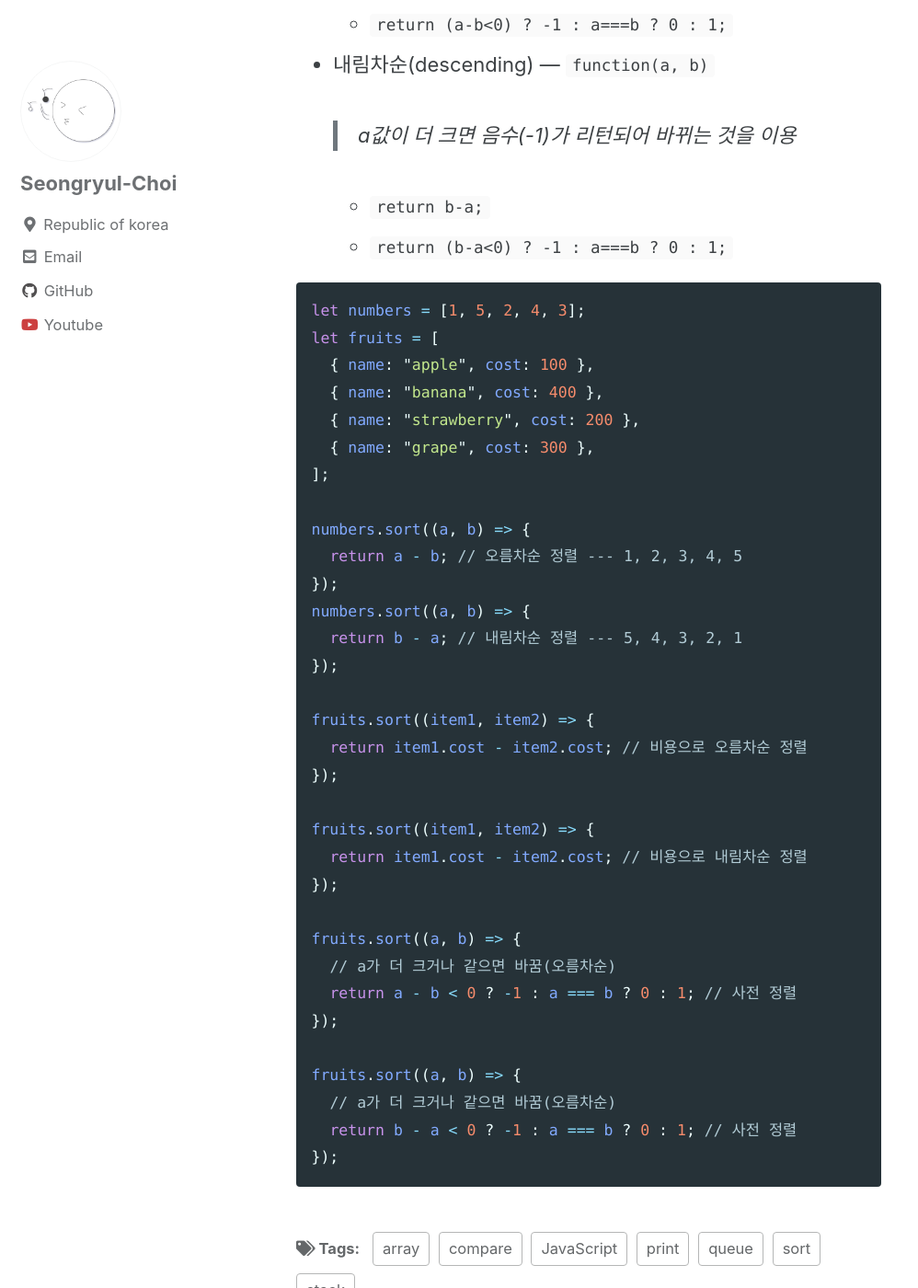
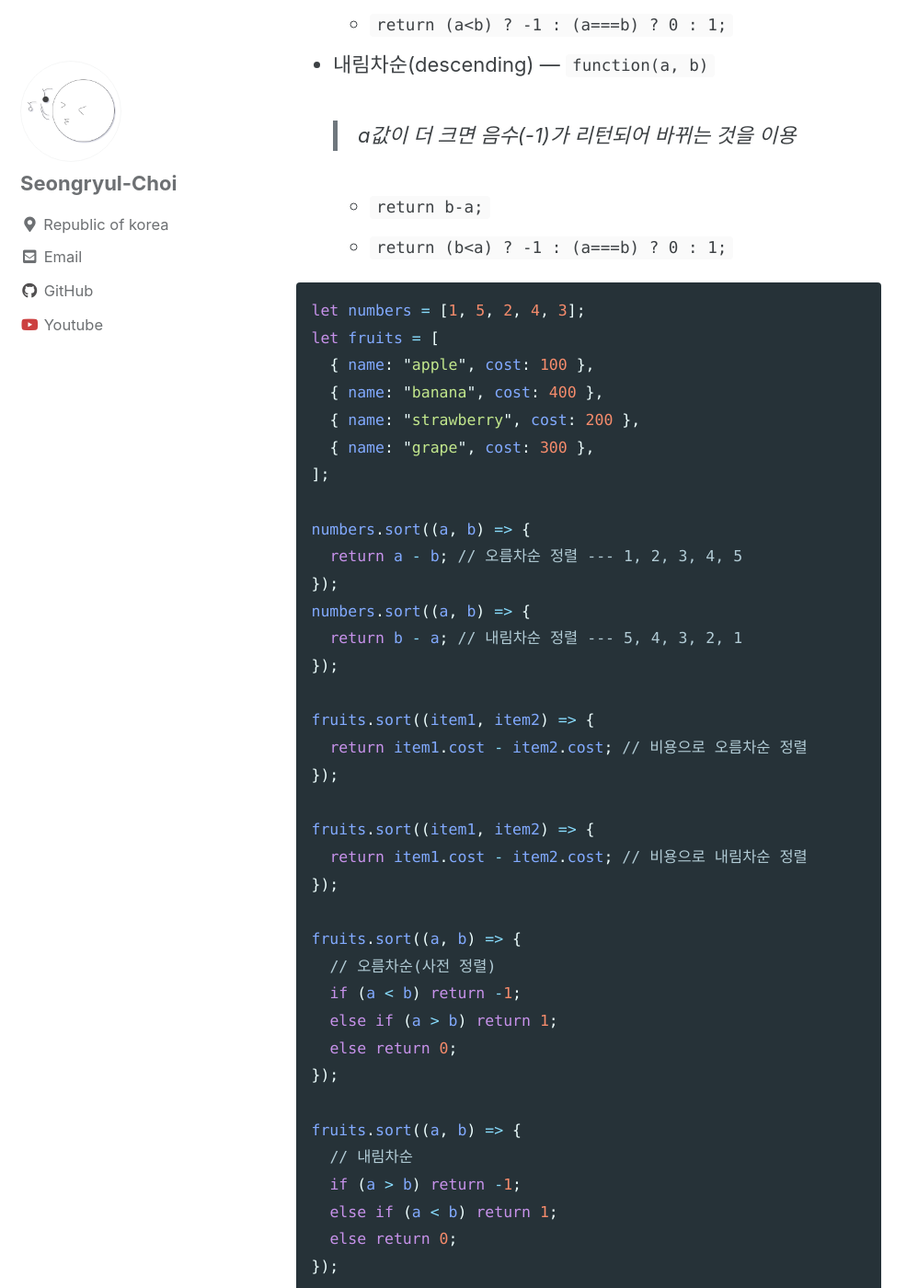
Before and after one commit to ryulurala/ryulurala.github.io, a Jekyll site: the page built from _posts/2021-01-17-reference_javascript.md, in a window 1280 px wide and 1400 px high, scrolled down 19850 px. Shown: the whole window at 92% size, without its empty margins (0-998 px from the left). Built offline with Jekyll 4.4.1, drawn with Linux system fonts in a browser that asks for light colours; cached includes are drawn as plain includes.

Commit message:
Update JavaScript-Reference

````diff
--- a/_posts/2021-01-17-reference_javascript.md
+++ b/_posts/2021-01-17-reference_javascript.md
@@ -477,14 +477,14 @@ set.clear();
   > b값이 더 크면 음수(-1)가 리턴되어 바뀌는 것을 이용
 
   - `return a-b;`
-  - `return (a-b<0) ? -1 : a===b ? 0 : 1;`
+  - `return (a<b) ? -1 : (a===b) ? 0 : 1;`
 
 - 내림차순(descending) --- `function(a, b)`
 
   > a값이 더 크면 음수(-1)가 리턴되어 바뀌는 것을 이용
 
   - `return b-a;`
-  - `return (b-a<0) ? -1 : a===b ? 0 : 1;`
+  - `return (b<a) ? -1 : (a===b) ? 0 : 1;`
 
 ```js
 let numbers = [1, 5, 2, 4, 3];
@@ -511,12 +511,16 @@ fruits.sort((item1, item2) => {
 });
 
 fruits.sort((a, b) => {
-  // a가 더 크거나 같으면 바꿈(오름차순)
-  return a - b < 0 ? -1 : a === b ? 0 : 1; // 사전 정렬
+  // 오름차순(사전 정렬)
+  if (a < b) return -1;
+  else if (a > b) return 1;
+  else return 0;
 });
 
 fruits.sort((a, b) => {
-  // a가 더 크거나 같으면 바꿈(오름차순)
-  return b - a < 0 ? -1 : a === b ? 0 : 1; // 사전 정렬
+  // 내림차순
+  if (a > b) return -1;
+  else if (a < b) return 1;
+  else return 0;
 });
 ```
````
Also changed, not shown: _posts/2021-01-19-solution10.md (+1 -1 lines), _posts/2021-01-19-solution6.md (+1 -1 lines).
